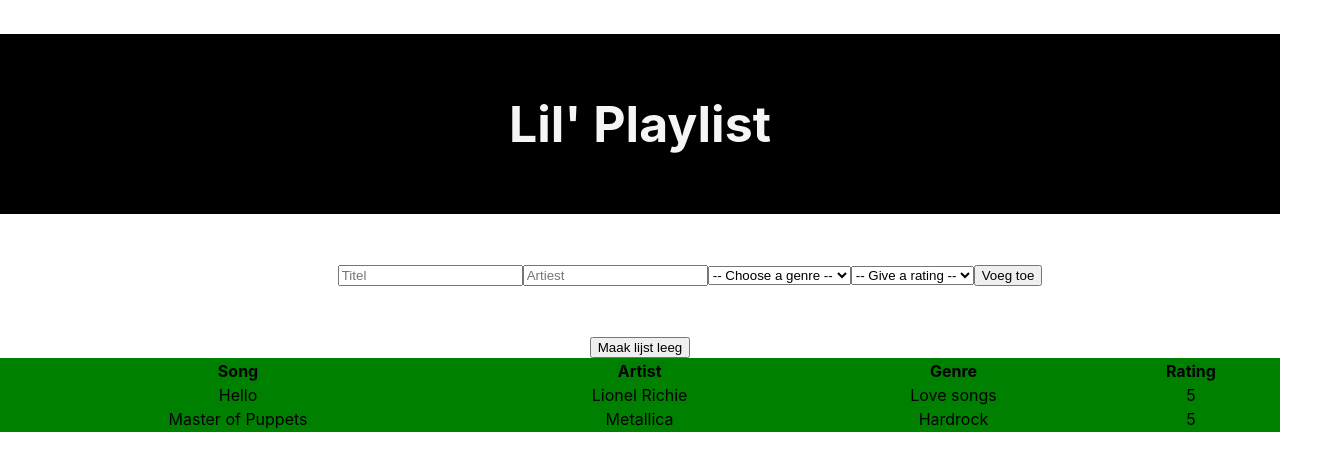
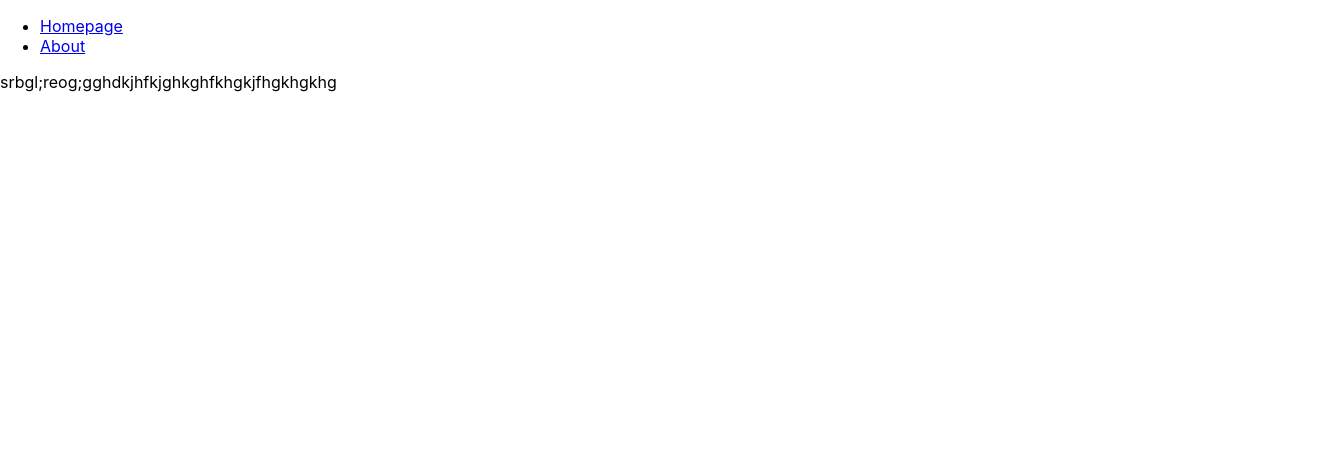
Before and after one commit to Boogaerdtth/React-Lil-Playlist, a React (Create React App) app: page /About in a window 1280 px wide. Shown: the top 470 px of the page, 1330 px wide, since content can reach past the window. Built offline with nearby package versions, Linux system fonts and the light colour scheme.

Commit message:
add raw nav menu with router

```diff
--- a/package.json
+++ b/package.json
@@ -8,6 +8,7 @@
     "@testing-library/user-event": "^12.5.0",
     "react": "^17.0.1",
     "react-dom": "^17.0.1",
+    "react-router-dom": "^5.2.0",
     "react-scripts": "4.0.1",
     "web-vitals": "^0.2.4"
   },
--- /dev/null
+++ b/src/About.js
@@ -0,0 +1,14 @@
+import React from 'react'
+
+function About() {
+    return (
+        <div>
+            <p>
+                srbgl;reog;gghdkjhfkjghkghfkhgkjfhgkhgkhg
+            </p>
+
+        </div>
+    )
+}
+
+export default About
--- a/src/App.js
+++ b/src/App.js
@@ -1,13 +1,25 @@
 import './App.css';
 import './components/components.css'
-import SongOverview from './components/SongOverview';
+import { BrowserRouter as Router, Switch, Route } from "react-router-dom"
+
+import Homepage from './Homepage'
+import About from './About'
+import Nav from './Nav'
 
 function App() {
   return (
-    <div className="App">
-      <h1 className="title">Lil' Playlist</h1>
-      <SongOverview />
-    </div>
+    <Router>
+      <Nav />
+      <Switch>
+        <Route path="/About">
+          <About />
+        </Route>
+        <Route path="/Homepage">
+          <Homepage />
+        </Route>
+      </Switch>
+    </Router>
+
   );
 }
 
--- /dev/null
+++ b/src/Homepage.js
@@ -0,0 +1,14 @@
+import React from 'react'
+
+import SongOverview from './components/SongOverview'
+
+function Homepage() {
+    return (
+        <div className="App">
+            <h1 className="title">Lil' Playlist</h1>
+            <SongOverview />
+        </div>
+    )
+}
+
+export default Homepage
--- /dev/null
+++ b/src/Nav.js
@@ -0,0 +1,19 @@
+import React from 'react'
+import { Link } from "react-router-dom"
+
+function Nav() {
+    return (
+        <nav>
+            <ul>
+                <li>
+                    <Link to="/Homepage">Homepage</Link>
+                </li>
+                <li>
+                    <Link to="/About">About</Link>
+                </li>
+            </ul>
+        </nav>
+    )
+}
+
+export default Nav
--- a/src/components/SongForm.js
+++ b/src/components/SongForm.js
@@ -24,10 +24,10 @@ function SongForm(props) {
                     onChange={props.handleChange}
                     required>
                     <option value="">-- Choose a genre --</option>
-                    <option value="apres ski">Apres Ski</option>
-                    <option value="techno">Techno</option>
-                    <option value="lovesongs">Lovesongs</option>
-                    <option value="hardrock">Hardrock</option>
+                    <option value="Apres Ski">Apres Ski</option>
+                    <option value="Techno">Techno</option>
+                    <option value="Lovesongs">Lovesongs</option>
+                    <option value="Hardrock">Hardrock</option>
                 </select>
                 <select
                     value={props.rating}
--- a/src/components/SongList.js
+++ b/src/components/SongList.js
@@ -3,13 +3,18 @@ import React from 'react'
 function SongList(props) {
     return (
         <div className="list">
-            <table className="song-header">
+            <table className="song-table">
+                <thead>
+                    <tr className="song-header">
                         <th className="song-row__item">Song</th>
                         <th className="song-row__item">Artist</th>
                         <th className="song-row__item">Genre</th>
                         <th className="song-row__item">Rating</th>
+                    </tr>
+                </thead>
+                <tbody>
                     {props.songs.map((song, id) => (
-                    <tr key={id} className="tableSongs">
+                        <tr key={id} className="list">
                             <td>{song.title}</td>
                             <td>{song.artist}</td>
                             <td>{song.genre}</td>
@@ -18,6 +23,7 @@ function SongList(props) {
                         </tr>
                     ))
                     }
+                </tbody>
             </table>
         </div >
     )
--- a/src/components/SongOverview.js
+++ b/src/components/SongOverview.js
@@ -42,7 +42,7 @@ class SongOverview extends Component {
                 const newList = prevState.songs.concat(song)
                 return { songs: newList }
             })
-            this.setState({ title: " ", artist: "", genre: "", rating: "" })
+            this.setState({ title: "", artist: "", genre: "", rating: "" })
         }
         return (
             <div>
--- a/src/components/components.css
+++ b/src/components/components.css
@@ -2,7 +2,7 @@
     width:100%;
     margin:50px;
 }
-.song-header{
+.song-table{
     background-color: green;
     width:100%;
 
```
Also changed, not shown: 2 other files (tests, documents, lock files or other folders). Lines whose indentation alone changed are shown as unchanged.
